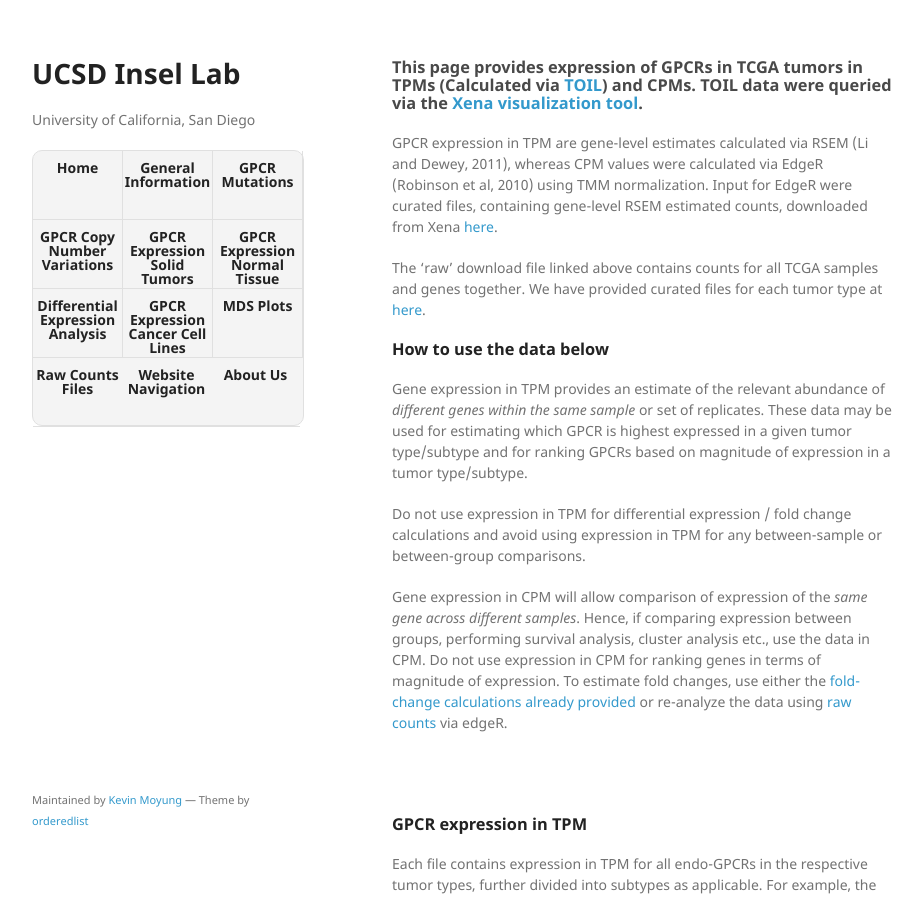
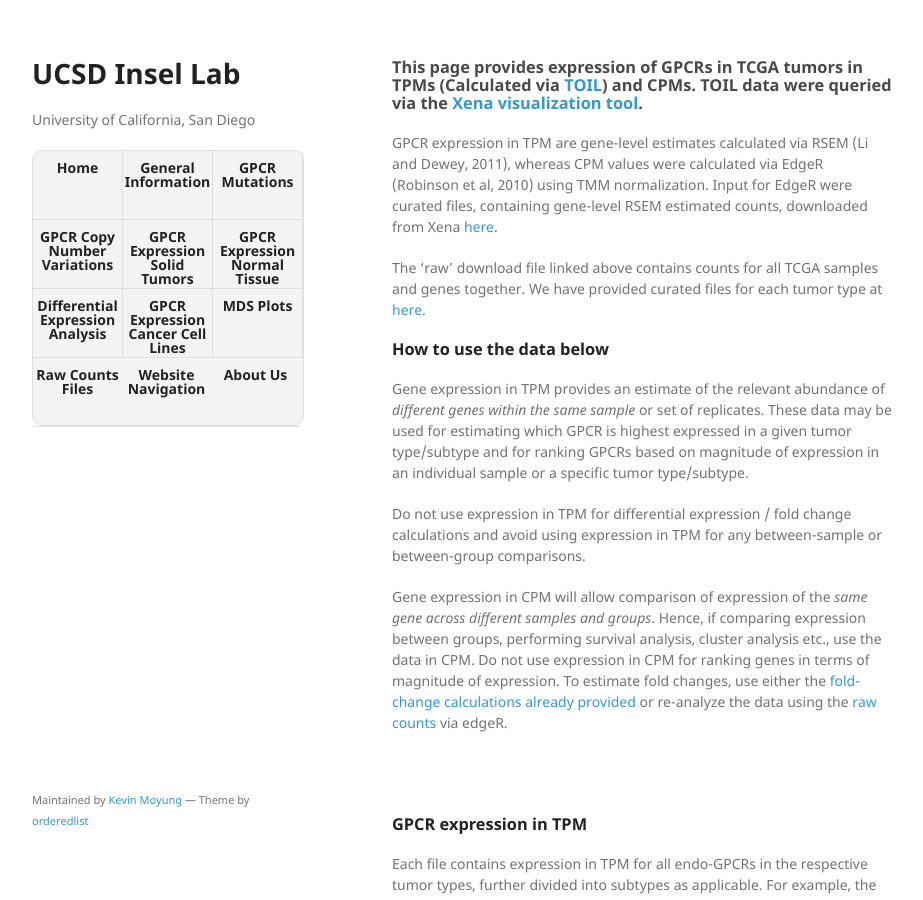
Before and after one commit to insellab/insellab.github.io, a Jekyll site: the page built from gpcr_tcga_exp.md, in a window 1280 px wide and 900 px high. Shown: the whole window, without its empty margins (178-1101 px from the left). Built offline with Jekyll 4.4.1, drawn with Linux system fonts in a browser that asks for light colours; our own code applies the rules of GitHub Pages for plain Markdown files.

Commit message:
Update gpcr_tcga_exp.md

```diff
--- a/gpcr_tcga_exp.md
+++ b/gpcr_tcga_exp.md
@@ -11,11 +11,11 @@ The 'raw' download file linked above contains counts for all TCGA samples and ge
 
 ### **How to use the data below**
 
-Gene expression in TPM provides an estimate of the relevant abundance of *different genes within the same sample* or set of replicates. These data may be used for estimating which GPCR is highest expressed in a given tumor type/subtype and for ranking GPCRs based on magnitude of expression in a tumor type/subtype.
+Gene expression in TPM provides an estimate of the relevant abundance of *different genes within the same sample* or set of replicates. These data may be used for estimating which GPCR is highest expressed in a given tumor type/subtype and for ranking GPCRs based on magnitude of expression in an individual sample or a specific tumor type/subtype.
 
 Do not use expression in TPM for differential expression / fold change calculations and avoid using expression in TPM for any between-sample or between-group comparisons.
 
-Gene expression in CPM will allow comparison of expression of the *same gene across different samples*. Hence, if comparing expression between groups, performing survival analysis, cluster analysis etc., use the data in CPM. Do not use expression in CPM for ranking genes in terms of magnitude of expression. To estimate fold changes, use either the [fold-change calculations already provided](https://drive.google.com/open?id=1Fdps90G7j2A3vb24L3ikICADZ-7fIjiC) or re-analyze the data using [raw counts](https://insellab.github.io/counts_files) via edgeR.
+Gene expression in CPM will allow comparison of expression of the *same gene across different samples and groups*. Hence, if comparing expression between groups, performing survival analysis, cluster analysis etc., use the data in CPM. Do not use expression in CPM for ranking genes in terms of magnitude of expression. To estimate fold changes, use either the [fold-change calculations already provided](https://drive.google.com/open?id=1Fdps90G7j2A3vb24L3ikICADZ-7fIjiC) or re-analyze the data using the [raw counts](https://insellab.github.io/counts_files) via edgeR.
 
 <br/><br/>
 
```
